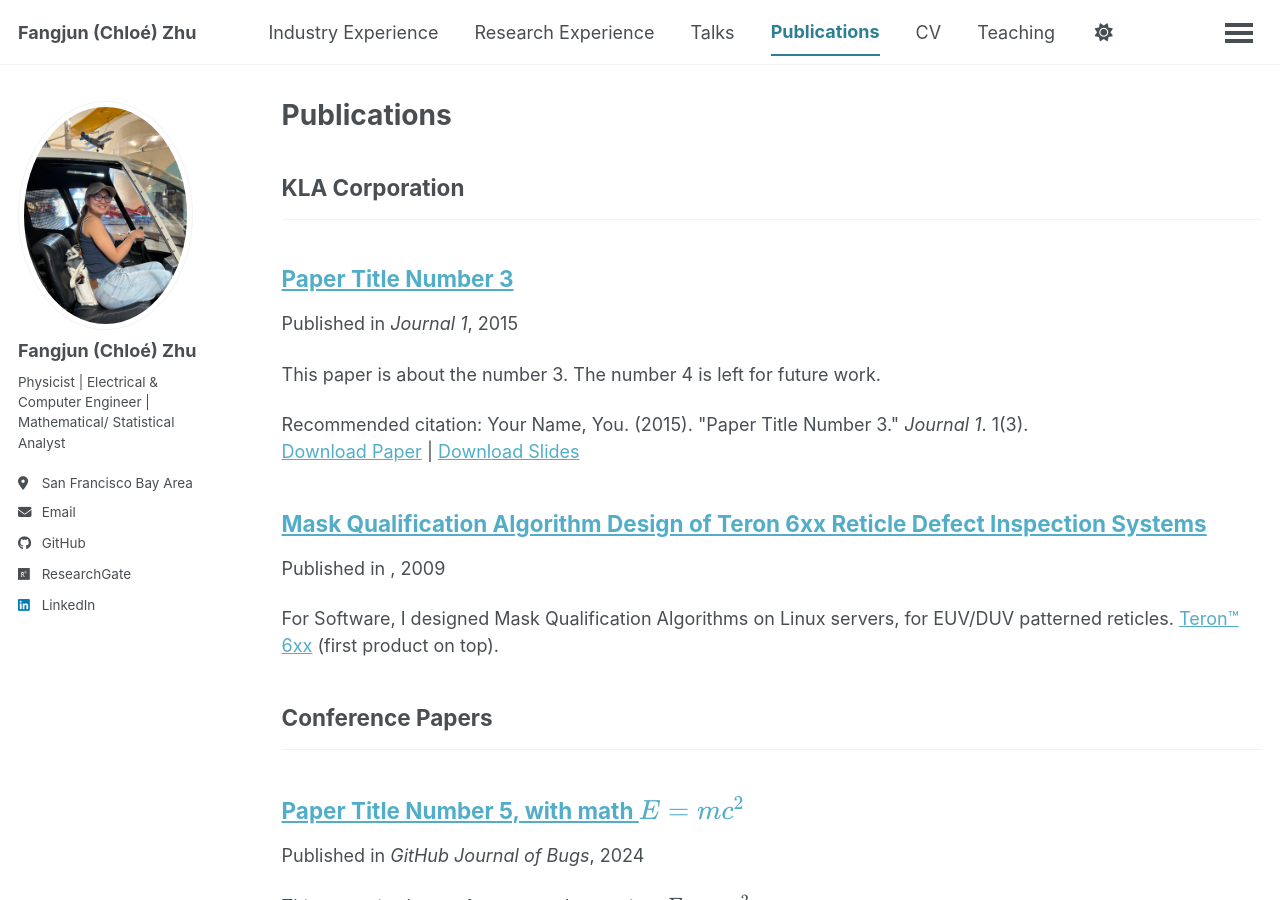
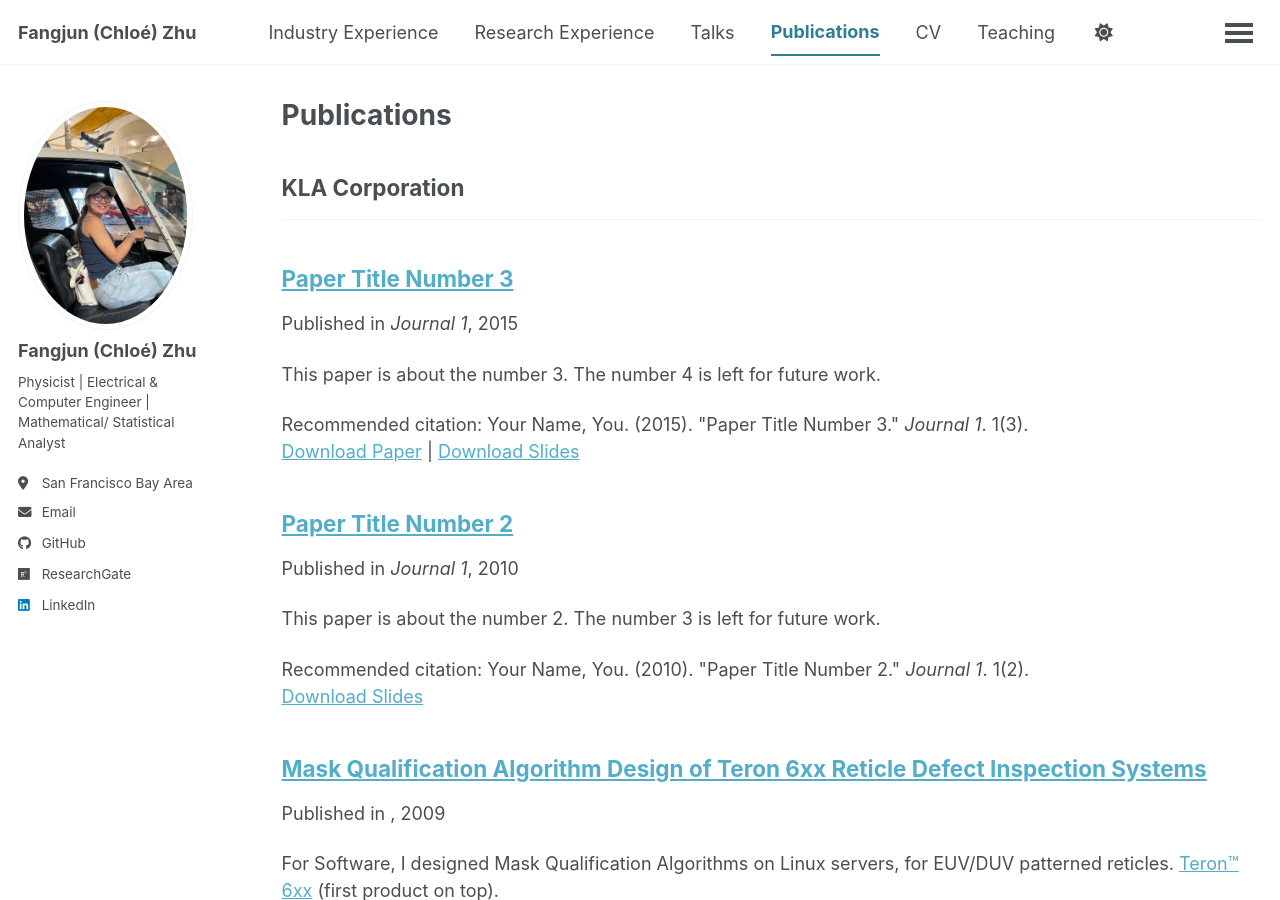
Before and after one commit to ChloeZhu1/ChloeZhu1.github.io, a Jekyll site: the page built from _pages/publications.html, in a window 1280 px wide and 900 px high. Built offline with Jekyll 4.4.1, drawn with Linux system fonts in a browser that asks for light colours; a script bundle is joined from its source files by our own code; library files that are not in the unit come from our copies; a file with an impossible date is left out.

Commit message:
Update 2010-10-01-paper-title-number-2.md

```diff
--- a/_publications/2010-10-01-paper-title-number-2.md
+++ b/_publications/2010-10-01-paper-title-number-2.md
@@ -4,7 +4,7 @@ collection: publications
 category: manuscripts
 permalink: /publication/2010-10-01-paper-title-number-2
 excerpt: 'This paper is about the number 2. The number 3 is left for future work.'
-date:
+date: 2010/10/1
 venue: 'Journal 1'
 slidesurl: 'https://academicpages.github.io/files/slides2.pdf'
 paperurl:
```
